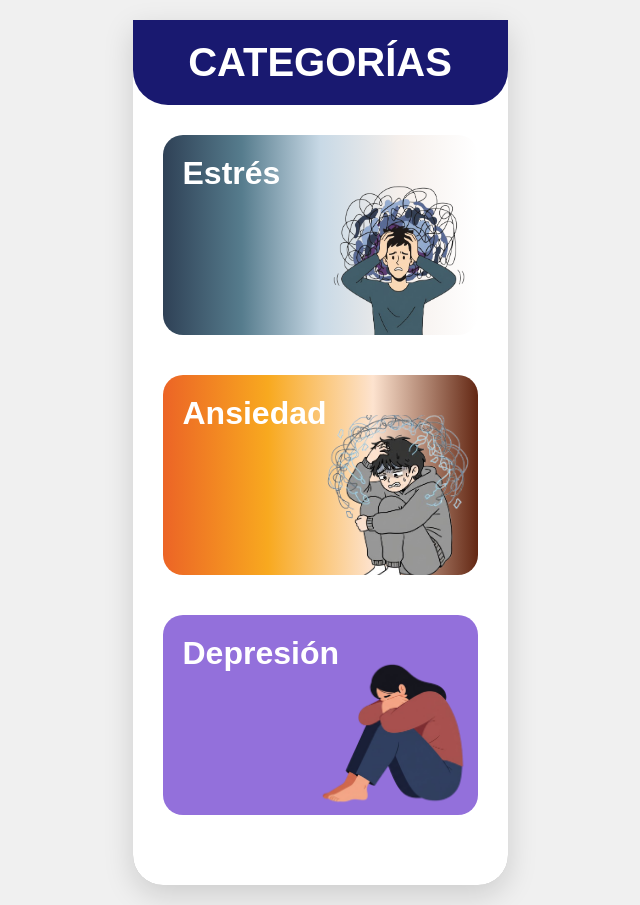
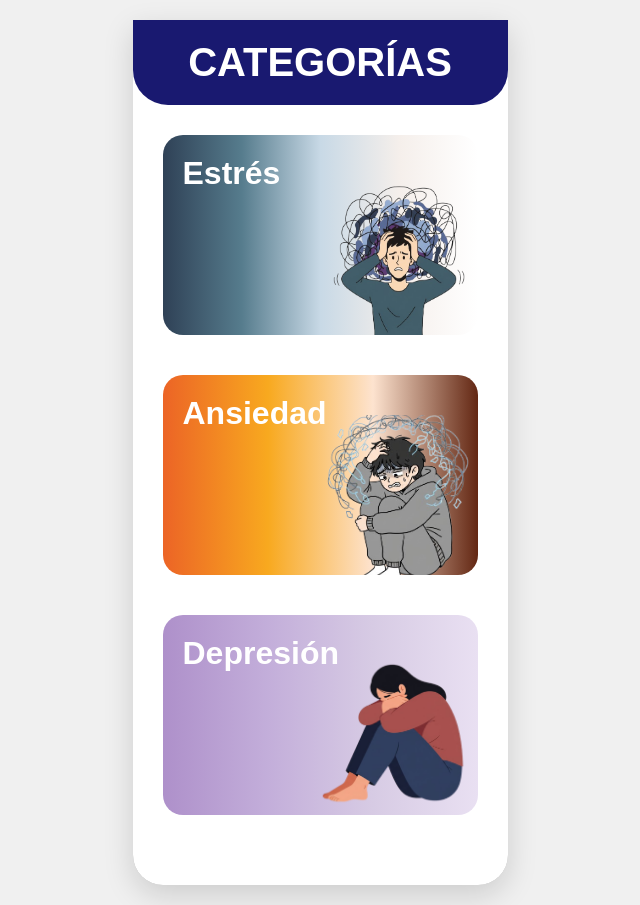
Before and after one commit to SiroCarv/Proy-SIS-SICO, a plain HTML site: page index.html in a window 1280 px wide. Both pictures are taken after a click on the button "COMENZAR". Shown: the whole page, without its empty margins (320-960 px from the left). Drawn offline with Linux system fonts and the light colour scheme.

Commit message:
style.css
Updated button styles for 'estres', 'ansiedad', and 'depresion' categories to use new gradients and ensure text color is white.

```diff
--- a/style.css
+++ b/style.css
@@ -131,14 +131,14 @@ body {
     padding: 0 30px 30px 30px;
 }
 
-/* (Estilos de botón sin cambios) */
+/* (Estilo de botón base sin cambios) */
 .categoria-btn {
     border-radius: 20px;
     padding: 20px;
     margin-bottom: 40px;
     position: relative;
     min-height: 160px;
-    color: white;
+    color: white; /* <-- CAMBIO AQUÍ (Base es blanca) */
     font-size: 2.0rem;
     font-weight: 700;
     cursor: pointer;
@@ -149,21 +149,25 @@ body {
     transform: scale(1.03);
 }
 
-/* Paleta para Estrés (Sin cambios) */
+/* --- CAMBIO AQUÍ --- */
 .categoria-btn.estres {
     background: linear-gradient(to right, #2F4156, #567C8D, #C8D9E6, #F5EFEB, #FFFFFF);
+    color: white; /* Se cambia a blanco (como se solicitó) */
 }
 
-/* --- ÚNICO CAMBIO AQUÍ --- */
+/* (Sin cambios, ya era blanco) */
 .categoria-btn.ansiedad {
-    /* Se aplica la nueva paleta de colores como un gradiente */
     background: linear-gradient(to right, #EC6426, #F8A91F, #FDE3CF, #632713);
+    color: white; /* (Aseguramos que sea blanco) */
+}
+
+/* --- CAMBIO AQUÍ --- */
+.categoria-btn.depresion {
+    background: linear-gradient(to right, #AE90CA, #C3AEDA, #D7CBE4, #E9E0F2);
+    color: white; /* Se cambia a blanco (como se solicitó) */
 }
 /* --- FIN DEL CAMBIO --- */
 
-.categoria-btn.depresion {
-    background-color: #9370DB;
-}
 
 /* (Estilos de imagen sin cambios) */
 .categoria-btn img {
```
